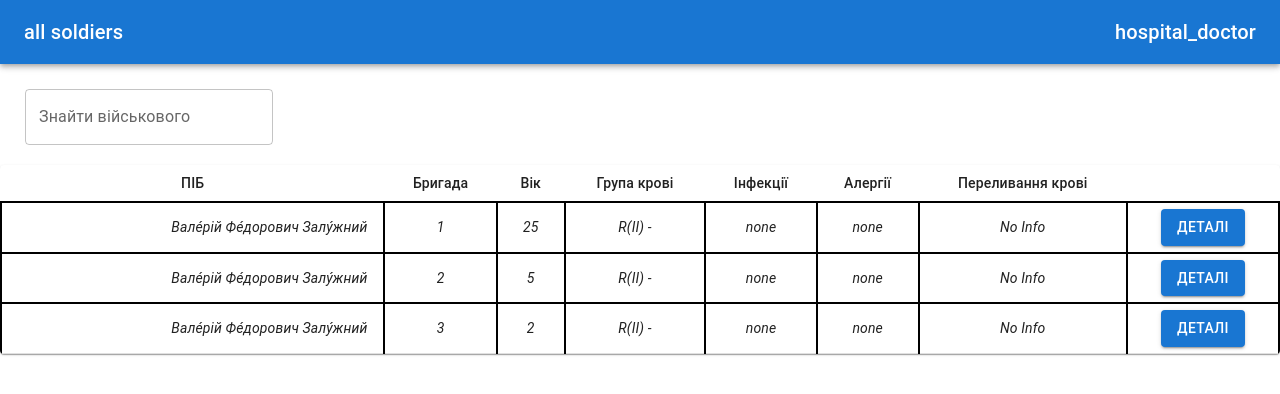
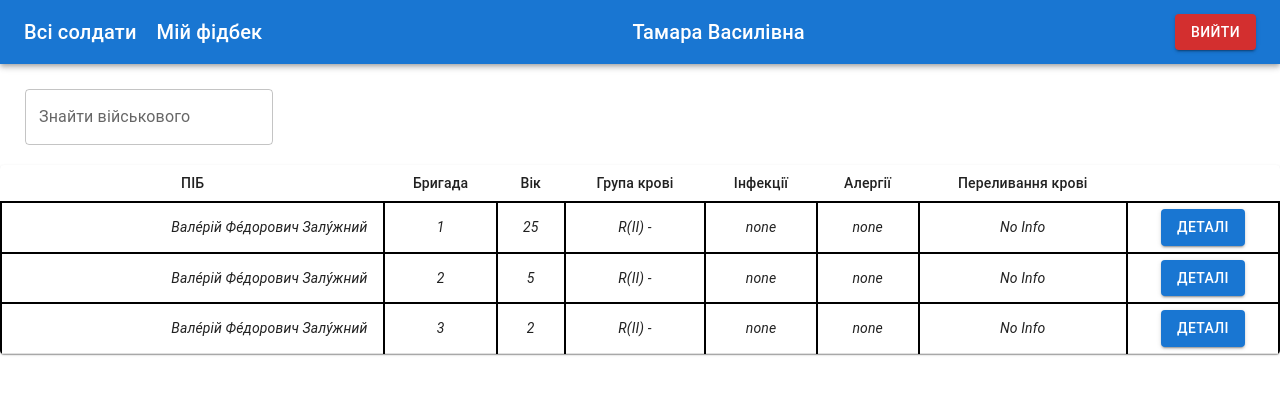
Before and after one commit to KatsuboDmytro/medical-system, a React (Create React App) app: page /soldiers in a window 1280 px wide. Shown: the top 394 px of the page. Built offline with nearby package versions, Linux system fonts and the light colour scheme.

Commit message:
feat: update header

```diff
--- a/src/Router/endpoints.js
+++ b/src/Router/endpoints.js
@@ -4,6 +4,7 @@ const endpoints = {
   patientcard: '/patientcard',
   soldiers: '/soldiers',
   soldiersInfo: '/soldiers/:id',
+  feedback: '/feedback',
 };
 
 export default endpoints;
--- a/src/component/Header.jsx
+++ b/src/component/Header.jsx
@@ -1,17 +1,49 @@
 import React from 'react';
-import { AppBar, Toolbar, Typography } from '@mui/material';
+import { AppBar, Box, Button, Toolbar, Typography } from '@mui/material';
+import { Link } from 'react-router-dom';
+import endpoints from '../Router/endpoints';
 
 export const Header = () => {
+  const navigationOptions = [
+    {
+      id: 1,
+      text: 'Всі солдати',
+      path: endpoints.soldiers,
+    },
+    {
+      id: 2,
+      text: 'Мій фідбек',
+      path: endpoints.feedback,
+    },
+  ];
+
+  const handleLogout = () => {
+
+  };
+
   return (
     <AppBar position="static">
-      <Toolbar>
-        <Typography variant="h6" component="div" sx={{ flexGrow: 1 }}>
-          all soldiers
+      <Toolbar sx={{ justifyContent: 'space-between' }}>
+        <Box
+          display="flex"
+          alignItems="center"
+          flexDirection="row"
+          columnGap="20px"
+        >
+          {navigationOptions.map(link => (
+            <Link key={link.id} to={link.path} style={{ textDecoration: 'none' }}>
+              <Typography variant="h6" color="white" sx={{ flexGrow: 1 }}>
+                {link.text}
+              </Typography>
+            </Link>
+          ))}
+        </Box>
+        <Typography variant="h6" sx={{ flexGrow: 1, textAlign: 'center' }}>
+          Тамара Василівна
         </Typography>
-
-        <Typography variant="h6" component="div" sx={{ flexGrow: 1, textAlign: 'end' }}>
-          hospital_doctor
-        </Typography>
+        <Button variant="contained" color="error" onClick={handleLogout}>
+          Вийти
+        </Button>
       </Toolbar>
     </AppBar>
   );
```
